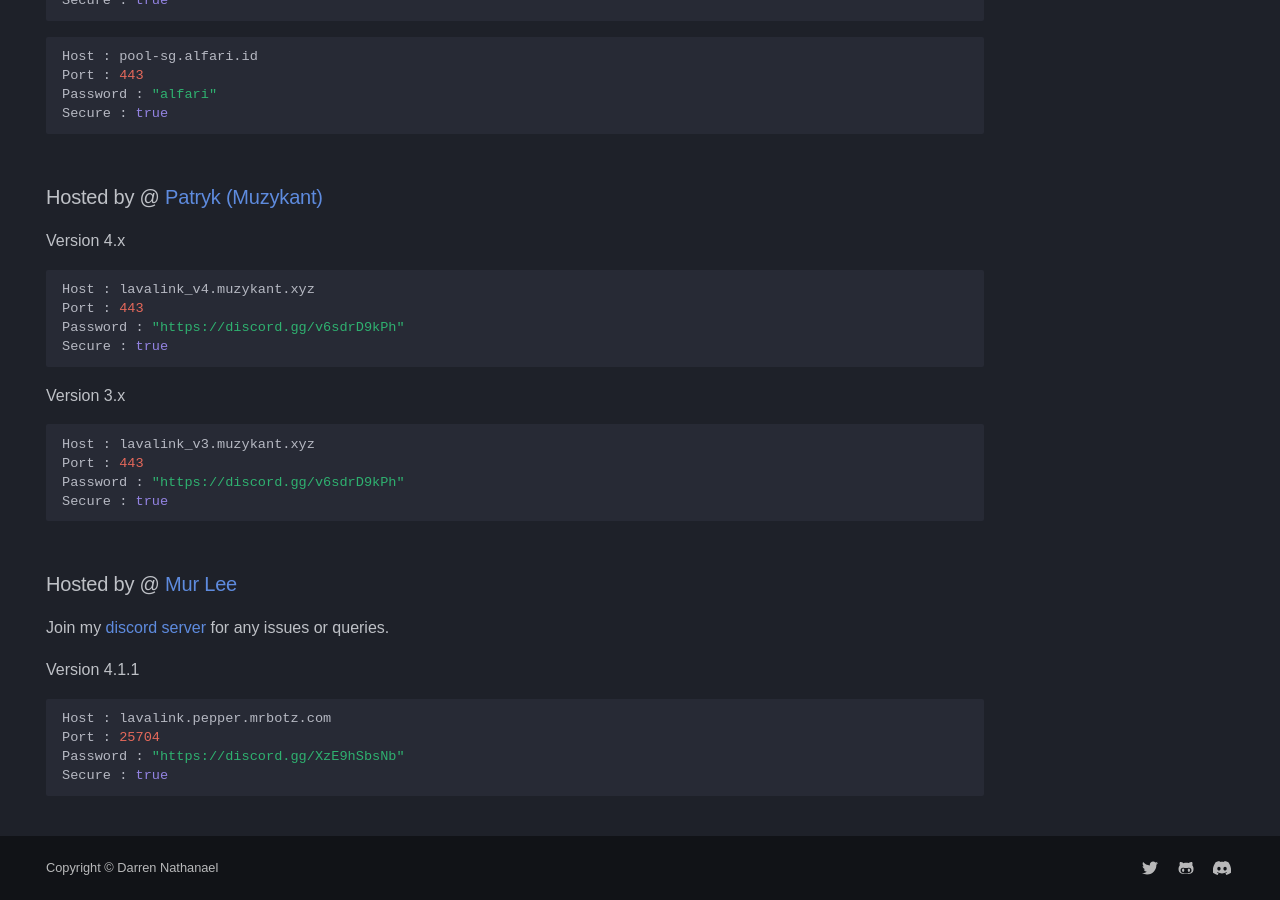
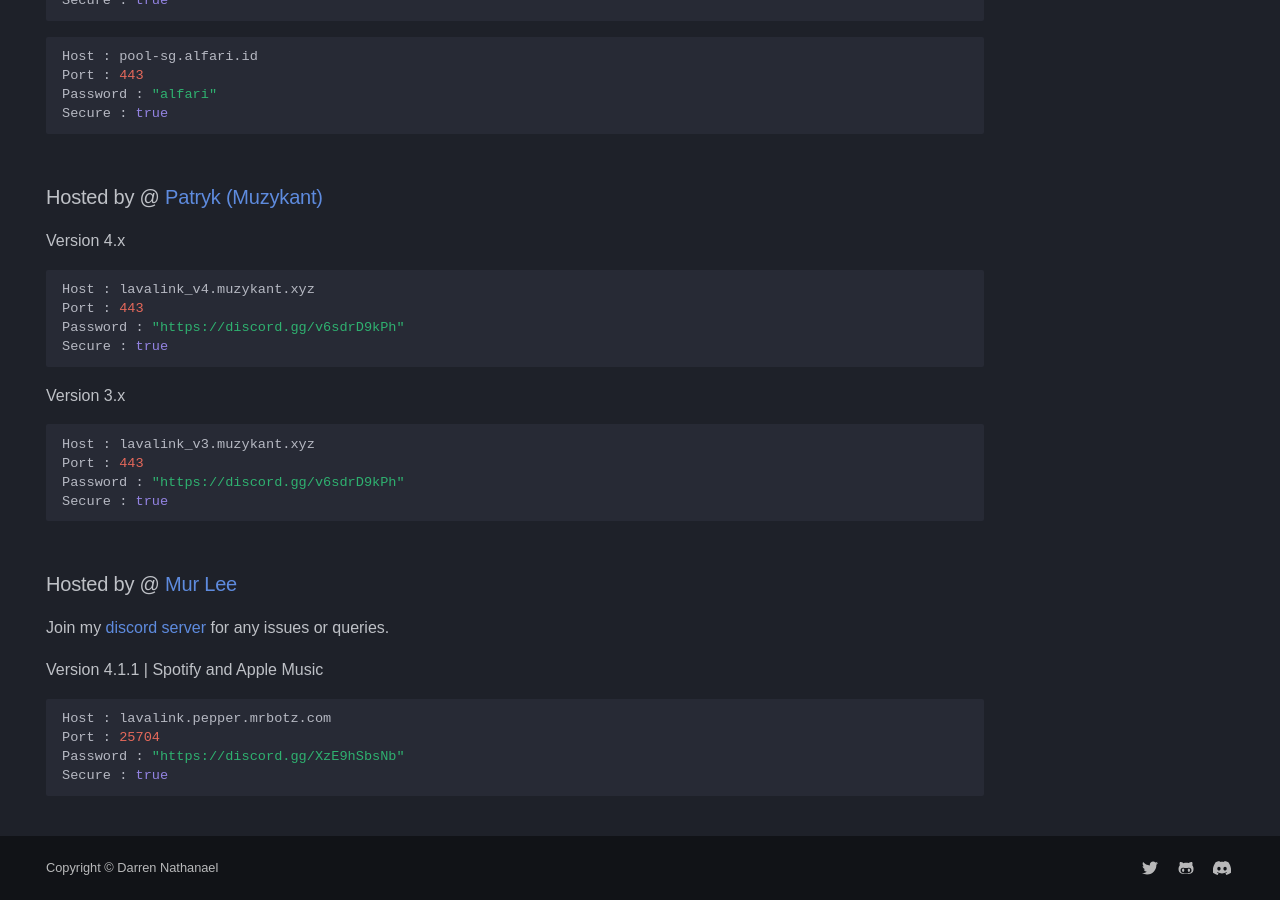
Before and after one commit to DarrenOfficial/lavalink-list, an MkDocs documentation site: the page built from docs/SSL/Lavalink-SSL.md, in a window 1280 px wide and 900 px high, scrolled down 2153 px. Built offline with MkDocs 1.6.1 and Material for MkDocs 9.7.7, drawn with Linux system fonts in a browser that asks for light colours; some web fonts are replaced; comment, search, counter and statistics services are not loaded; a style sheet for code colours, icons or effects is not loaded.

Commit message:
Update Lavalink-SSL.md

````diff
--- a/docs/SSL/Lavalink-SSL.md
+++ b/docs/SSL/Lavalink-SSL.md
@@ -132,7 +132,7 @@ Secure : true
 ### Hosted by @ [Mur Lee](https://discord.gg/XzE9hSbsNb)<br>
 Join my [discord server](https://discord.gg/XzE9hSbsNb) for any issues or queries.<br>
 
-Version 4.1.1
+Version 4.1.1 | Spotify and Apple Music
 ```bash
 Host : lavalink.pepper.mrbotz.com
 Port : 25704
````
